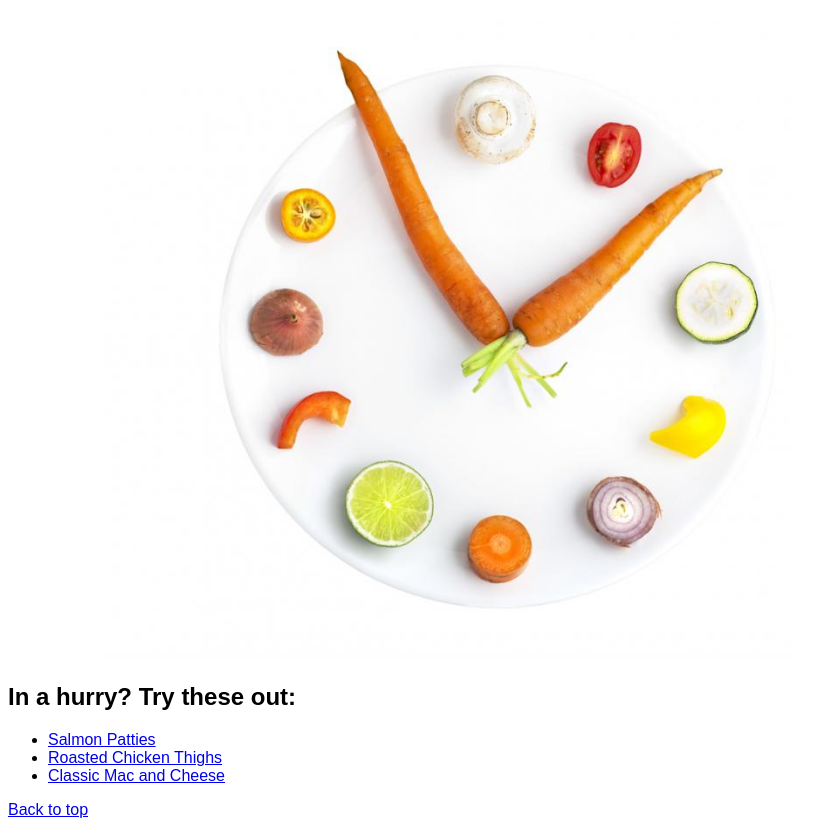
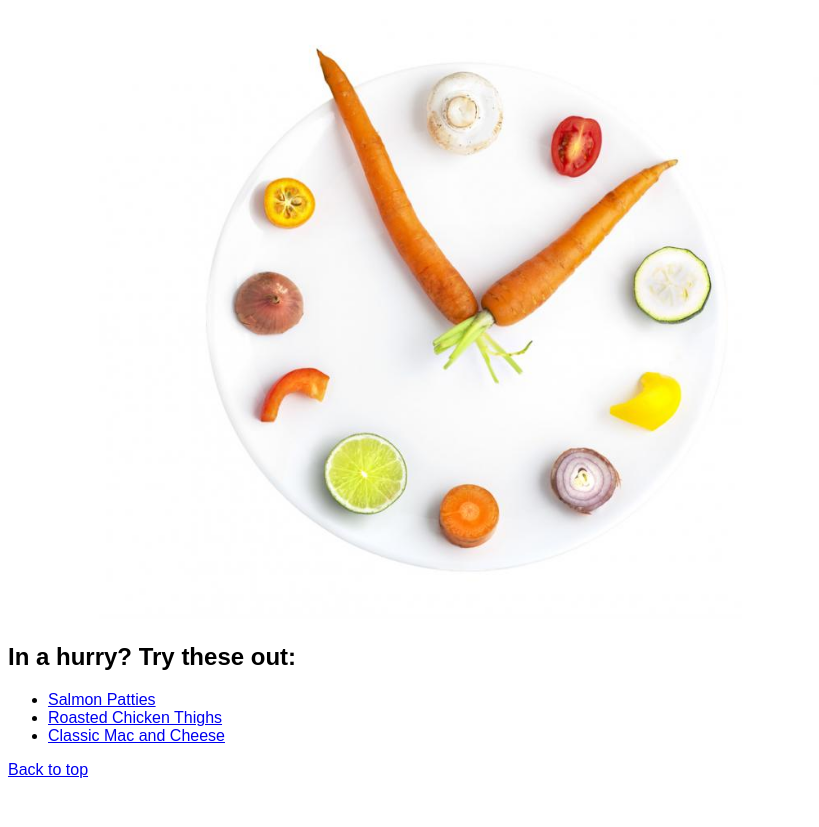
Before and after one commit to henry4666/recipes-odin, a plain HTML site: page index.html in a window 1280 px wide. Shown: the part 61-888 px from the top of the page, without its empty margins (0-819 px from the left). After the commit the page ends 848 px from the top, so only its background shows below. Drawn offline with Linux system fonts and the light colour scheme.

Commit message:
Fix homepage image size with style within img element

```diff
--- a/index.html
+++ b/index.html
@@ -8,7 +8,7 @@
     </head>
     <body>
         <h1>The fastest recipes for you</h1>
-        <img src="./images/clock.jpg" alt="Clock made out of food">
+        <img style="height: auto; width: 900px;" src="./images/clock.jpg" alt="Clock made out of food">
         <h2>In a hurry? Try these out:</h2>
         <ul>
             <li><a href="./recipes/salmon-patties.html">Salmon Patties</a></li>
```
